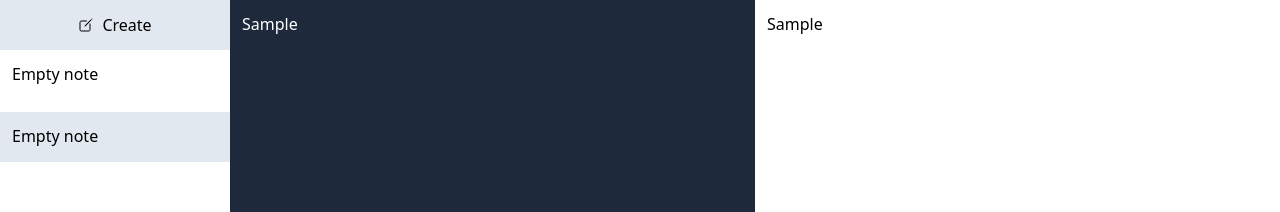
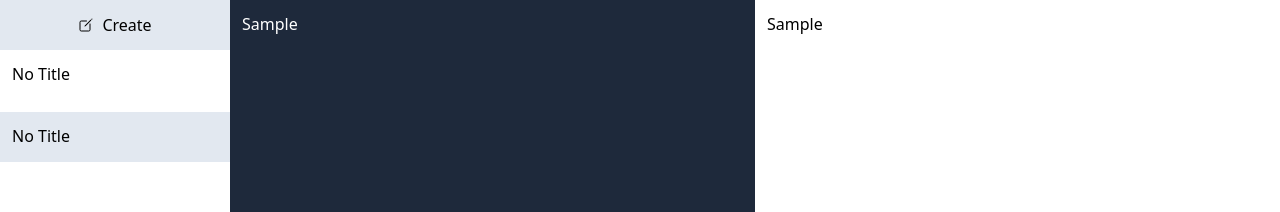
Before and after one commit to taishikato/air-note, a React (Vite) app: page / in a window 1280 px wide. Both pictures are taken after typing "Sample" into the empty fields and a click on the button "Create". Shown: the top 212 px of the page. Built offline with nearby package versions, Linux system fonts and the light colour scheme.

Commit message:
change the text

```diff
--- a/src/components/Sidebar.tsx
+++ b/src/components/Sidebar.tsx
@@ -1,7 +1,7 @@
+import type { Dispatch, SetStateAction } from "react";
 import { memo } from "react";
-import type { Dispatch, SetStateAction } from "react";
+import { IoCreateOutline, IoTrashOutline } from "react-icons/io5";
 import { v4 as uuidv4 } from "uuid";
-import { IoCreateOutline } from "react-icons/io5";
 import { getNoteList } from "../_utils/getNoteList";
 
 const Sidebar = ({
@@ -64,7 +64,7 @@ const Sidebar = ({
                 }`}
                 onClick={(e) => handler(e, note.key)}
               >
-                {note.content.slice(0, 10) || "Empty note"}
+                {note.content.slice(0, 10) || "No Title"}
               </li>
             );
           })}
```
